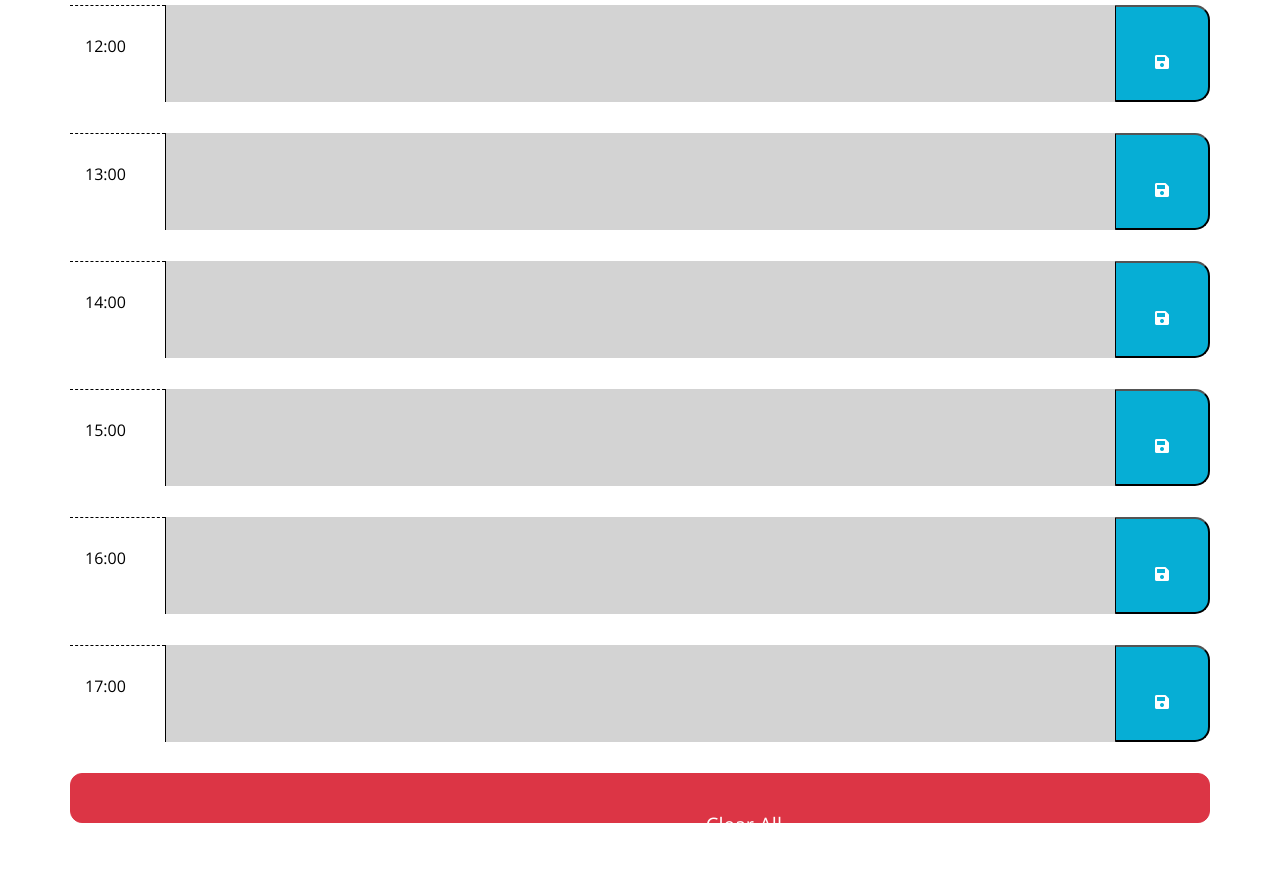
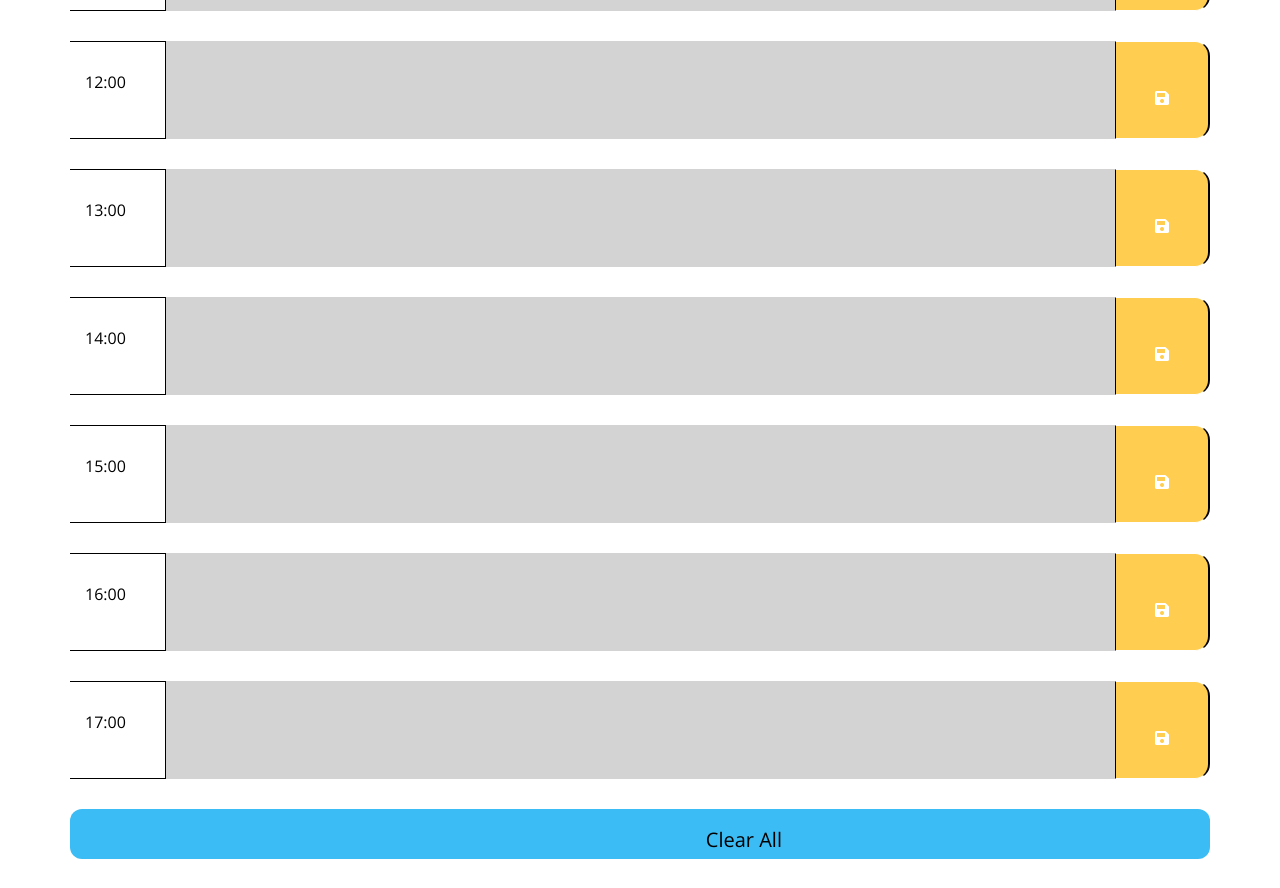
Before and after one commit to Sanjula8/Planner-HMK, a plain HTML site: page Develop/index.html in a window 1280 px wide. Shown: the part 680-1568 px from the top of the page. Drawn offline with nearby package versions, Linux system fonts and the light colour scheme.

Commit message:
I think this is the first commit

```diff
--- a/Develop/index.html
+++ b/Develop/index.html
@@ -174,18 +174,14 @@
 			<!-- Clear Button -->
 
 			<div class="row">
-				<button
-					type="button"
-					class="col-12 mx-auto btn btn-danger clearBtn"
-				>
+				<button type="button" class="col-12 mx-auto clearBtn">
 					Clear All
 				</button>
 			</div>
 		</div>
 
-		<script src="script.js"></script>
-
 		<script src="https://code.jquery.com/jquery-3.4.1.min.js"></script>
 		<script src="https://cdnjs.cloudflare.com/ajax/libs/moment.js/2.24.0/moment.min.js"></script>
+		<script src="script.js"></script>
 	</body>
 </html>
--- a/Develop/script.js
+++ b/Develop/script.js
@@ -1,16 +1,32 @@
 // DOM Elements
+
 var $currentDay = $("#currentDay");
+var $saveBtn = $(".saveBtn");
 
 // Set Dates
 
 // Current Time
+
 var currentHour = moment().hours();
 function clock() {
 	var now = moment().format("MMMM Do YYYY, h:mm:ss a");
 	$currentDay.html(now);
+	console.log(now);
 }
 
 clock();
+
+// $(document).ready(function() {
+//     var interval = setInterval(function() {
+//         var momentNow = moment();
+//         $('#date-part').html(momentNow.format('YYYY MMMM DD') + ' '
+//                             + momentNow.format('dddd')
+//                              .substring(0,3).toUpperCase());
+//         $('#time-part').html(momentNow.format('A hh:mm:ss'));
+//     }, 100);
+
+//     $('#stop-interval').on('click', function() {
+//         clearInterval(interval);
 // Set Time Increments
 
 // Make past events grayed out
@@ -20,3 +36,11 @@ clock();
 // Make Upcoming Time Green
 
 // Set Time Thingy
+
+// var momentObj = moment().startOf("day").add(9, "hour");
+// for(var i = 9; i<17; i++)
+// {
+// console.log(momentObj.add(1, "hour").format(" hh:mm A"))
+// }
+
+// compare Moment hour to current hour.
--- a/Develop/style.css
+++ b/Develop/style.css
@@ -44,7 +44,7 @@ textarea {
 
 .past {
 	background-color: #d3d3d3;
-	color: white;
+	color: rgb(0, 0, 0);
 }
 
 .present {
@@ -61,7 +61,7 @@ textarea {
 	border-left: 1px solid black;
 	border-top-right-radius: 15px;
 	border-bottom-right-radius: 15px;
-	background-color: #06aed5;
+	background-color: #ffcd4f;
 	color: white;
 }
 
@@ -74,4 +74,12 @@ textarea {
 	font-size: 20px;
 	border-radius: 12px;
 	height: 50px;
+	background-color: rgb(60, 188, 244);
+	border: none;
+	text-align: center;
 }
+
+.col-2 {
+	border-top: solid 1px;
+	border-bottom: solid 1px;
+}
```
